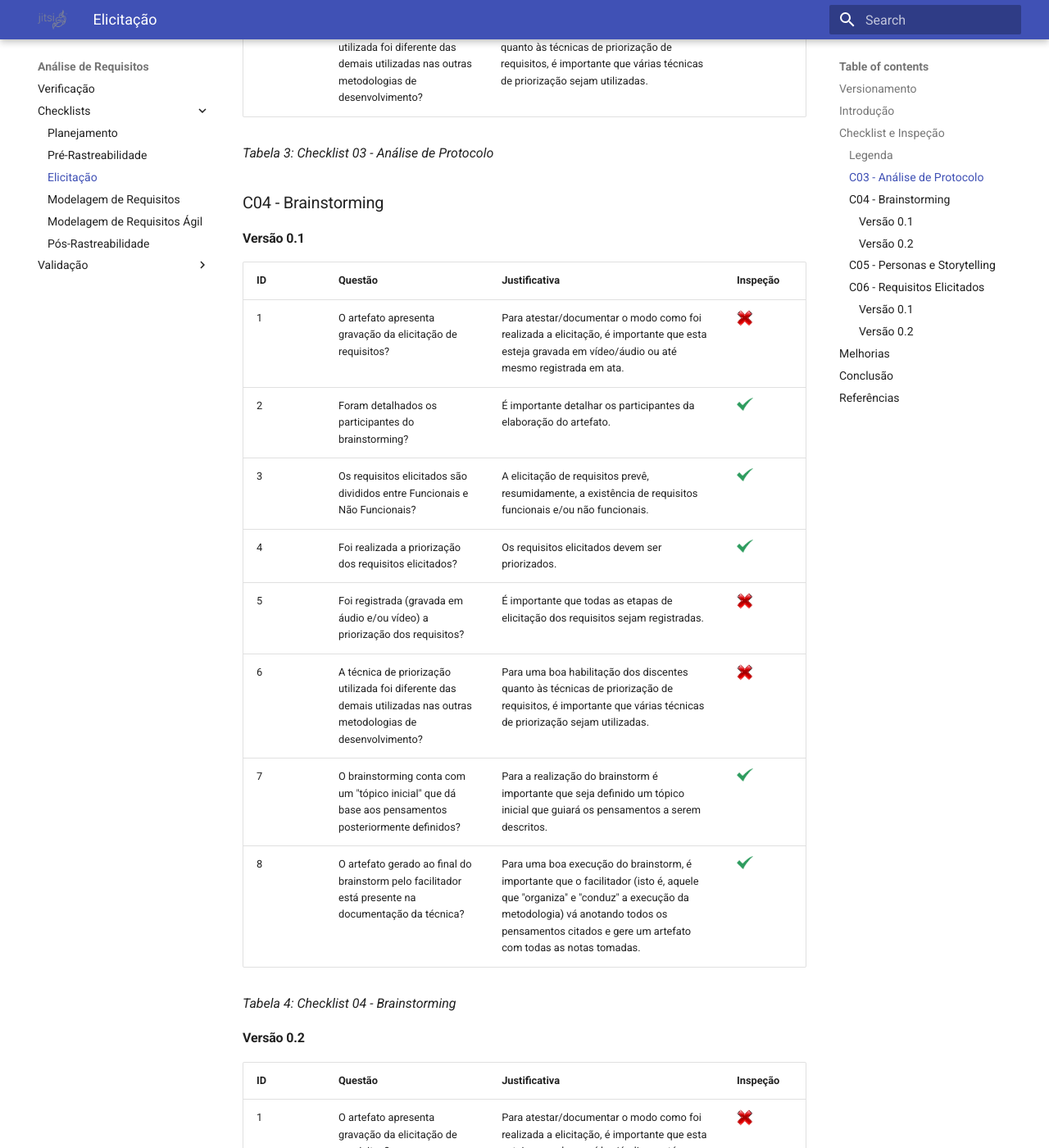
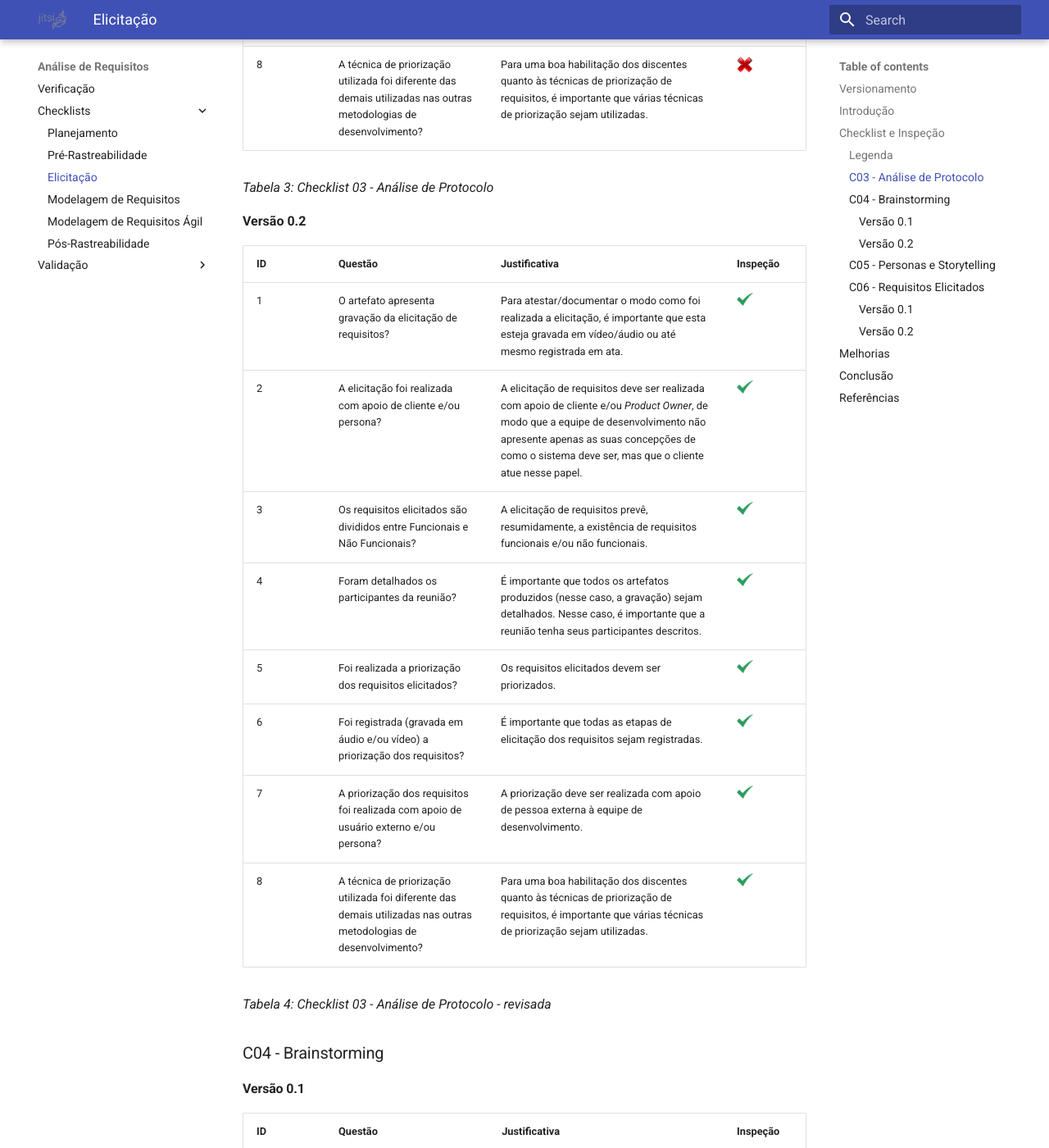
Before and after one commit to gabrielm2q/2022.1-Jitsi-Meet, an MkDocs documentation site: the page built from docs/analiseDeRequisitos/checklists/elicitacao_cl.md, in a window 1280 px wide and 1400 px high, scrolled down 2200 px. Shown: the whole window at 82% size. Built offline with MkDocs 1.6.1 and Material for MkDocs 9.7.7, drawn with Linux system fonts in a browser that asks for light colours; some of the changed text lies outside the part shown.

Commit message:
arrumando checklist

```diff
--- a/docs/analiseDeRequisitos/checklists/elicitacao_cl.md
+++ b/docs/analiseDeRequisitos/checklists/elicitacao_cl.md
@@ -33,6 +33,8 @@ _Tabela 2: Legenda dos Checklists_
 
 ### C03 - Análise de Protocolo
 
+**Versão 0.1**
+
 | ID | Questão | Justificativa | Inspeção |
 |----|---------|---------------|----------|
 | 1 | O artefato apresenta gravação da elicitação de requisitos? | Para atestar/documentar o modo como foi realizada a elicitação, é importante que esta esteja gravada em vídeo/áudio ou até mesmo registrada em ata. | ![Simbolo check](../../assets/modelagem/check.png){width="20"}  |
@@ -46,6 +48,21 @@ _Tabela 2: Legenda dos Checklists_
 
 _Tabela 3: Checklist 03 - Análise de Protocolo_
 
+**Versão 0.2**
+
+
+| ID | Questão | Justificativa | Inspeção |
+|----|---------|---------------|----------|
+| 1 | O artefato apresenta gravação da elicitação de requisitos? | Para atestar/documentar o modo como foi realizada a elicitação, é importante que esta esteja gravada em vídeo/áudio ou até mesmo registrada em ata. | ![Simbolo check](../../assets/modelagem/check.png){width="20"}  |
+| 2 | A elicitação foi realizada com apoio de cliente e/ou persona? | A elicitação de requisitos deve ser realizada com apoio de cliente e/ou *Product Owner*, de modo que a equipe de desenvolvimento não apresente apenas as suas concepções de como o sistema deve ser, mas que o cliente atue nesse papel. | ![Simbolo check](../../assets/modelagem/check.png){width="20"}  |
+| 3 | Os requisitos elicitados são divididos entre Funcionais e Não Funcionais? | A elicitação de requisitos prevê, resumidamente, a existência de requisitos funcionais e/ou não funcionais. | ![Simbolo check](../../assets/modelagem/check.png){width="20"}  |
+| 4 | Foram detalhados os participantes da reunião? | É importante que todos os artefatos produzidos (nesse caso, a gravação) sejam detalhados. Nesse caso, é importante que a reunião tenha seus participantes descritos. | ![Simbolo check](../../assets/modelagem/check.png){width="20"}  |
+| 5 | Foi realizada a priorização dos requisitos elicitados? | Os requisitos elicitados devem ser priorizados. | ![Simbolo check](../../assets/modelagem/check.png){width="20"}  |
+| 6 | Foi registrada (gravada em áudio e/ou vídeo) a priorização dos requisitos? | É importante que todas as etapas de elicitação dos requisitos sejam registradas. | ![Simbolo check](../../assets/modelagem/check.png){width="20"}  |
+| 7 | A priorização dos requisitos foi realizada com apoio de usuário externo e/ou persona? | A priorização deve ser realizada com apoio de pessoa externa à equipe de desenvolvimento. | ![Simbolo check](../../assets/modelagem/check.png){width="20"}  |
+| 8 | A técnica de priorização utilizada foi diferente das demais utilizadas nas outras metodologias de desenvolvimento? | Para uma boa habilitação dos discentes quanto às técnicas de priorização de requisitos, é importante que várias técnicas de priorização sejam utilizadas. | ![Simbolo check](../../assets/modelagem/check.png){width="20"}  |
+
+_Tabela 4: Checklist 03 - Análise de Protocolo - revisada_
 ### C04 - Brainstorming
 
 #### **Versão 0.1**
@@ -61,7 +78,7 @@ _Tabela 3: Checklist 03 - Análise de Protocolo_
 | 7 | O brainstorming conta com um "tópico inicial" que dá base aos pensamentos posteriormente definidos? | Para a realização do brainstorm é importante que seja definido um tópico inicial que guiará os pensamentos a serem descritos. | ![Simbolo check](../../assets/modelagem/check.png){width="20"}  |
 | 8 | O artefato gerado ao final do brainstorm pelo facilitador está presente na documentação da técnica? | Para uma boa execução do brainstorm, é importante que o facilitador (isto é, aquele que "organiza" e "conduz" a execução da metodologia) vá anotando todos os pensamentos citados e gere um artefato com todas as notas tomadas. | ![Simbolo check](../../assets/modelagem/check.png){width="20"}  |
 
-_Tabela 4: Checklist 04 - Brainstorming_
+_Tabela 5: Checklist 04 - Brainstorming_
 
 #### **Versão 0.2**
 
@@ -77,7 +94,7 @@ _Tabela 4: Checklist 04 - Brainstorming_
 | 8 | O artefato gerado ao final do brainstorm pelo facilitador está presente na documentação da técnica? | Para uma boa execução do brainstorm, é importante que o facilitador (isto é, aquele que "organiza" e "conduz" a execução da metodologia) vá anotando todos os pensamentos citados e gere um artefato com todas as notas tomadas. | ![Simbolo check](../../assets/modelagem/check.png){width="20"}  |
 | 9 | Todos os requisitos foram classificados corretamente? | Todos os requisitos devem ser classificados corretamente em Funcionais e Não Funcionais. | ![Simbolo wrong](../../assets/modelagem/wrong.png){width="20"}  |
 
-_Tabela 5: Checklist 04 - Brainstorming. Revisado por André Alves_
+_Tabela 6: Checklist 04 - Brainstorming. Revisado por André Alves_
 
 ### C05 - Personas e Storytelling
 
@@ -99,7 +116,7 @@ _Tabela 5: Checklist 04 - Brainstorming. Revisado por André Alves_
 | 14 | Todas as personas e anti-persona criadas foram utilizadas na elicitação de requisitos? | É importante que a elicitação de requisitos seja realizada por todos os perfis de usuários possíveis. | ![Simbolo check](../../assets/modelagem/check.png){width="20"}  |
 | 15 | Todas as personas utilizadas possuem um *storytelling*? | O *storytelling* de cada persona ajuda a compreender o cenário ao qual esta pertence e quais são suas necessidades. | ![Simbolo check](../../assets/modelagem/check.png){width="20"}  |
 
-_Tabela 6: Checklist 05 - Personas e Storytelling_
+_Tabela 7: Checklist 05 - Personas e Storytelling_
 
 ### C06 - Requisitos Elicitados
 
@@ -117,7 +134,7 @@ _Tabela 6: Checklist 05 - Personas e Storytelling_
 | 8 | As referências possuem links para os documentos referenciados? | Utilizar *links* para referenciar fontes externas é importante para a rastreabilidade e documentação dos artefatos. | ![Simbolo check](../../assets/modelagem/check.png){width="20"}  |
 | 9 | É possível acessar as todas as referências através dos links? | Os *links* devem ser todos funcionais. | ![Simbolo wrong](../../assets/modelagem/wrong.png){width="20"}  |
 
-_Tabela 7: Checklist 06 - Requisitos Elicitados. Produzido por Laís Ramos._
+_Tabela 8: Checklist 06 - Requisitos Elicitados. Produzido por Laís Ramos._
 
 #### **Versão 0.2**
 
```
Also changed, not shown: other parts of docs/analiseDeRequisitos/checklists/elicitacao_cl.md (+1 -1 lines).
